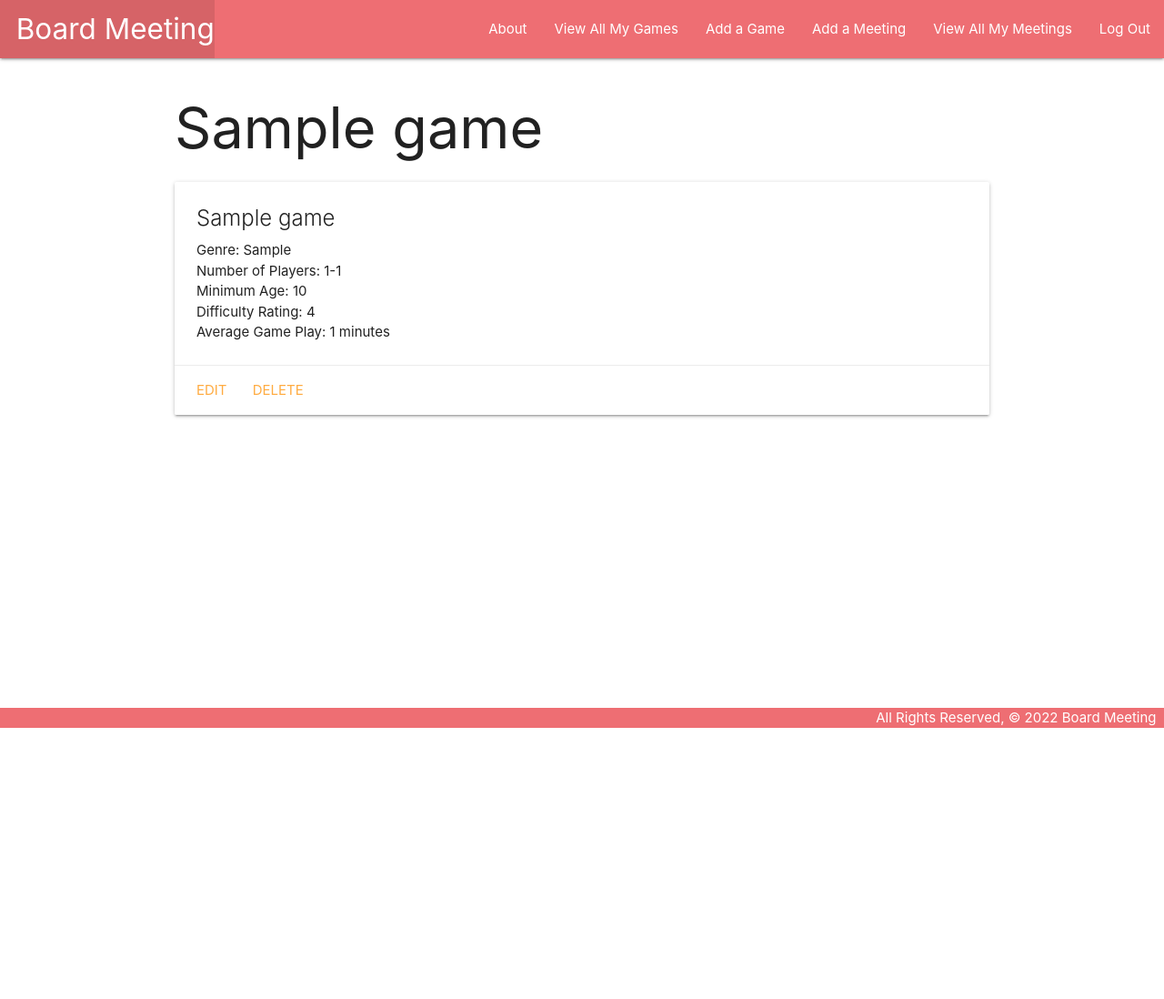
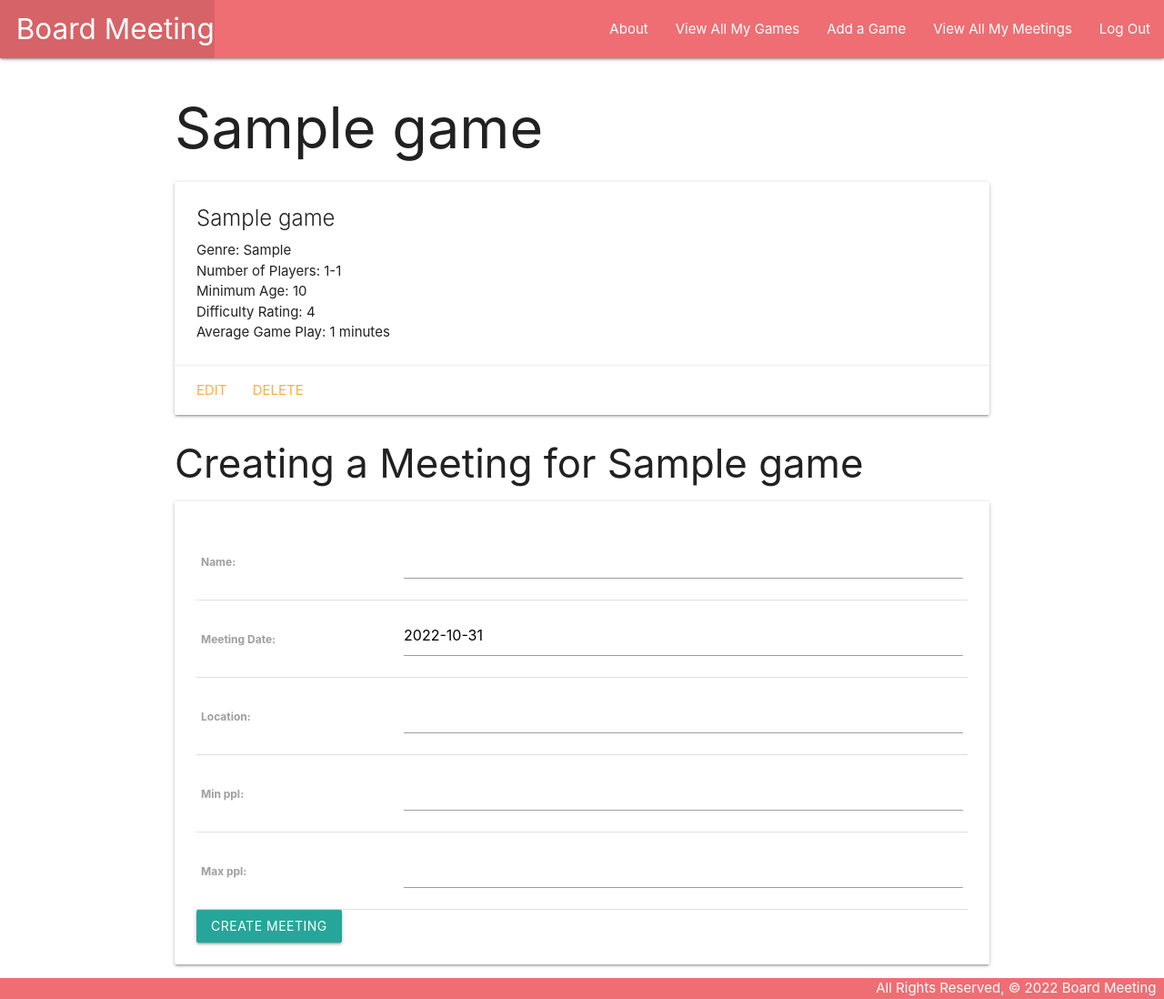
Before and after one commit to masomaster/board-game-meetup, a Django app: page /games/1/ in a window 1280 px wide. Shown: the whole page at 91% size. Before the commit the page ends 800 px from the top, so only its background shows below. Run offline with Django 4.2, Linux system fonts and the light colour scheme; a user stored in the database is signed in; tables that the repository leaves empty hold one stand-in row (values such as "Sample post").

Commit message:
embed create meeting form on game detail page

```diff
--- a/main_app/admin.py
+++ b/main_app/admin.py
@@ -1,5 +1,6 @@
 from django.contrib import admin
-from .models import Game
+from .models import Game, Meeting
 
 # Register your models here.
 admin.site.register(Game)
+admin.site.register(Meeting)
--- /dev/null
+++ b/main_app/forms.py
@@ -0,0 +1,7 @@
+from django.forms import ModelForm
+from .models import Meeting
+
+class MeetingForm(ModelForm):
+    class Meta:
+        model = Meeting
+        fields = ['name', 'date', 'location', 'min_ppl', 'max_ppl']
--- a/main_app/templates/base.html
+++ b/main_app/templates/base.html
@@ -23,7 +23,6 @@
           {% if user.is_authenticated %}
             <li><a href="/games">View All My Games</a></li>
             <li><a href="{% url 'games_create' %}">Add a Game</a></li>
-            <li><a href="{% url 'meetings_create' %}">Add a Meeting</a></li>
             <li><a href="/meetings">View All My Meetings</a></li>
             <li><a href="{% url 'logout' %}">Log Out</a></li>
           {% else %}
--- a/main_app/templates/games/games_detail.html
+++ b/main_app/templates/games/games_detail.html
@@ -17,5 +17,26 @@
         <a href="{% url 'games_delete' game.id %}">Delete</a>
     </div>
 </div>
+<h3>Creating a Meeting for {{ game.name }}</h3>
+<div class="card">
+    <div class="card-content">
+        <form action="{% url 'create_meeting' game.id %}" method="POST">
+        {% csrf_token %}
+        <table>
+            {{ form.as_table }}
+        </table>
+        <input type="submit" value="Create Meeting" class="btn">
+        </form>
+    </div>
+</div>
+<script>
+    const dateEl = document.getElementById('id_date');
+    M.Datepicker.init(dateEl, {
+      format: 'yyyy-mm-dd',
+      defaultDate: new Date(),
+      setDefaultDate: true,
+      autoClose: true
+    });
+  </script>
 
 {% endblock %}
--- a/main_app/templates/main_app/meeting_list.html
+++ b/main_app/templates/main_app/meeting_list.html
@@ -3,7 +3,7 @@
 
 <h1>Meeting List</h1>
 
-{% for meeting in meetings_list %}
+{% for meeting in object_list %}
   <a href="{% url 'meetings_detail' meeting.id %}">
     <div class="card">
         <div class="card-content">
--- a/main_app/urls.py
+++ b/main_app/urls.py
@@ -11,7 +11,8 @@ urlpatterns = [
     path('games/<int:pk>/update/', views.GameUpdate.as_view(), name='games_update'),
     path('games/<int:pk>/delete/', views.GameDelete.as_view(), name='games_delete'),
     path('meetings/', views.MeetingList.as_view(), name='meetings_index'),
-    path('meetings/create/', views.MeetingCreate.as_view(), name='meetings_create'),
+    # path('meetings/create/', views.MeetingCreate.as_view(), name='meetings_create'),
+    path('meetings/<int:game_id>/create/', views.create_meeting, name='create_meeting'),
     path('meetings/<int:pk>/', views.MeetingDetail.as_view(), name='meetings_detail'),
     path('meetings/<int:pk>/update/', views.MeetingUpdate.as_view(), name='meeting_update'),
     path('meetings/<int:pk>/delete/', views.MeetingDelete.as_view(), name='meeting_delete'),
--- a/main_app/views.py
+++ b/main_app/views.py
@@ -6,6 +6,7 @@ from django.contrib.auth.decorators import login_required
 from django.views.generic.edit import  CreateView, UpdateView, DeleteView
 from django.views.generic import ListView, DetailView
 from django.contrib.auth.mixins import LoginRequiredMixin
+from main_app.forms import MeetingForm
 
 
 from .models import Game, Meeting
@@ -36,7 +37,8 @@ def games_index(request):
 @login_required
 def games_detail(request, game_id):
   game = Game.objects.get(id=game_id)
-  return render(request, 'games/games_detail.html', {'game': game})
+  meeting_form = MeetingForm()
+  return render(request, 'games/games_detail.html', {'game': game, 'form': meeting_form})
 
 class GameCreate(LoginRequiredMixin, CreateView):
   model = Game
@@ -61,6 +63,7 @@ class GameDelete(LoginRequiredMixin, DeleteView):
 
 class MeetingList(LoginRequiredMixin, ListView):
   model = Meeting
+  fields = ['name', 'date', 'location', 'min_ppl', 'max_ppl']
 
 class MeetingDetail(LoginRequiredMixin, DetailView):
   model = Meeting
@@ -76,3 +79,14 @@ class MeetingUpdate(LoginRequiredMixin, UpdateView):
 class MeetingDelete(LoginRequiredMixin, DeleteView):
   model = Meeting
   success_url = '/meetings/'
+
+def create_meeting(request, game_id):
+  form = MeetingForm(request.POST)
+  print('this the request.POST', request.POST)
+  # print("this is the logged in user", form.instance.user)
+  if form.is_valid():
+    new_meeting = form.save(commit=False)
+    new_meeting.game_id = game_id
+    # new_meeting.user_id = form.instance.user
+    new_meeting.save()
+  return redirect('meetings_index') # send to detail page if this works
```
